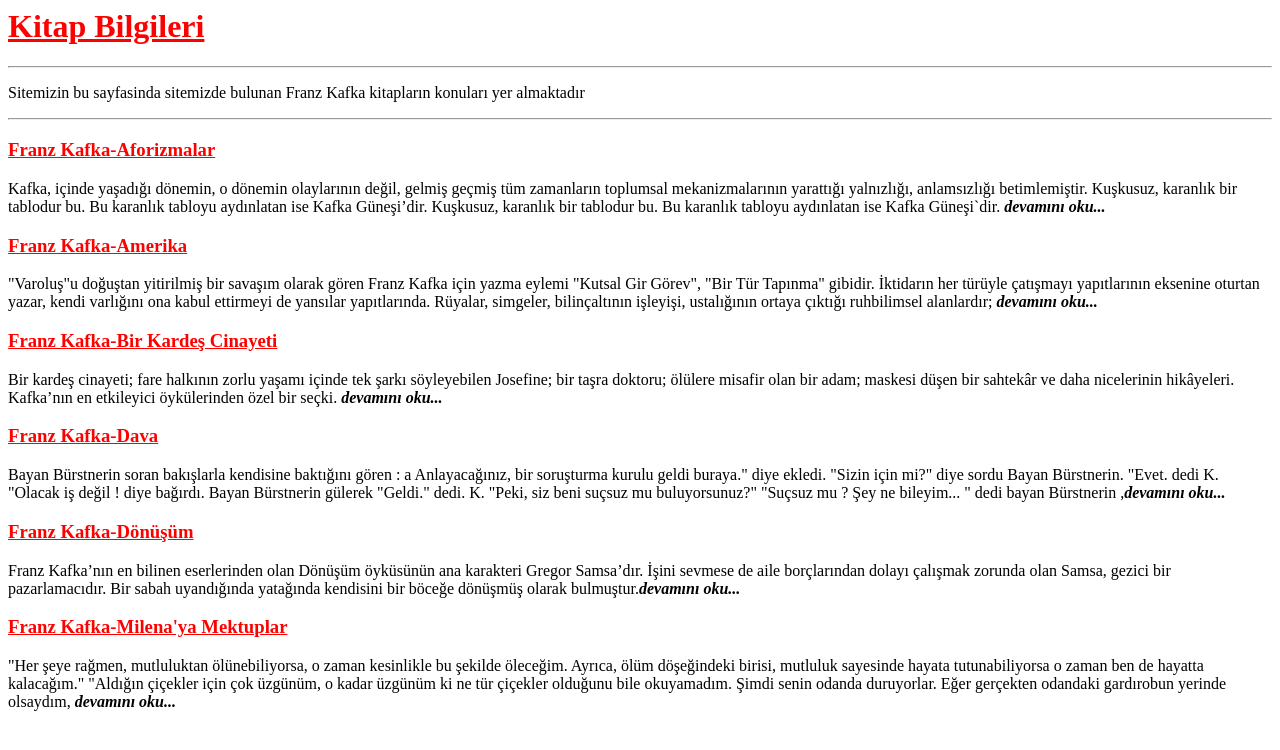
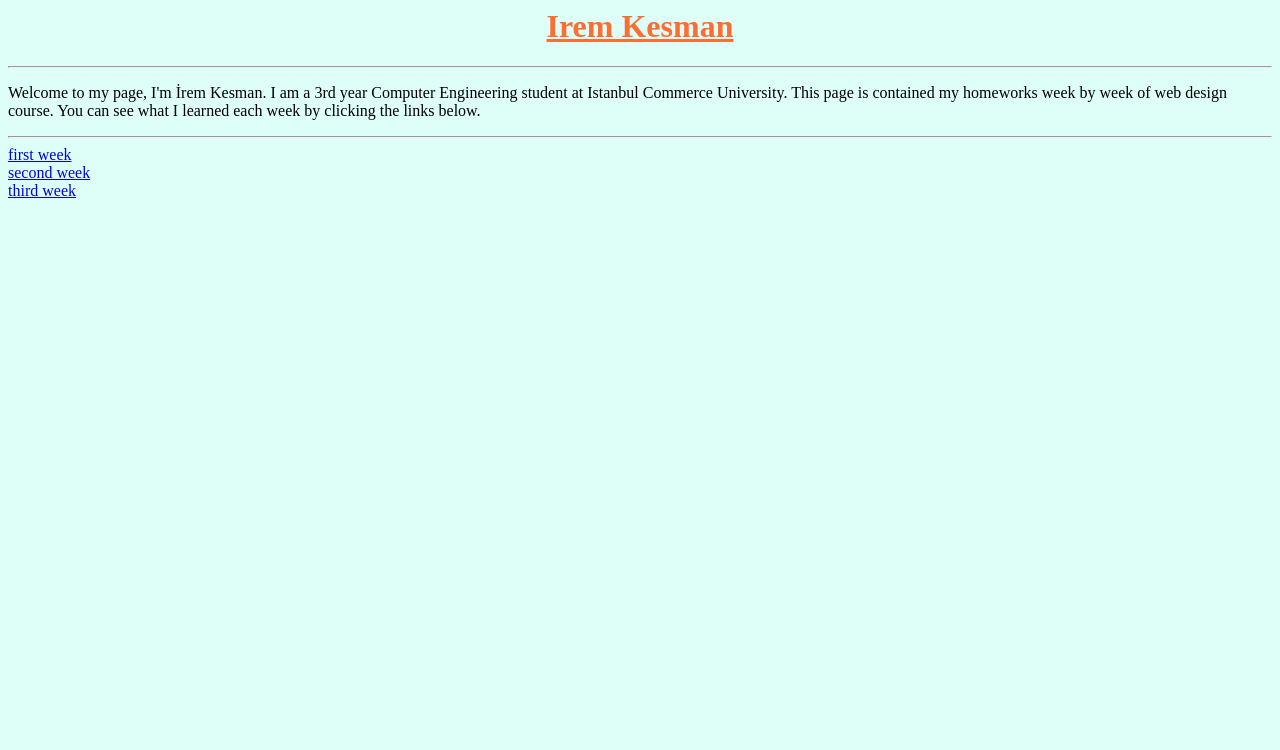
Before and after one commit to iremkesman/iremkesman.github.io, a plain HTML site: page index.html in a window 1280 px wide. Drawn offline with Linux system fonts and the light colour scheme.

Commit message:
Update index.html

```diff
--- a/index.html
+++ b/index.html
@@ -1,49 +1,23 @@
 <html>
 <head>
-<title>kitap sitesi</title>
+<title>Irem Kesman</title>
+<style>
+body{background-color:#defff7;}
+h1{color:#ff6d33;
+text-decoration:underline;}
+</style>
 </head>
 
 <body>
-
-<span style="color: red;"><h1><u>Kitap Bilgileri</u></h1></span>
-
-<hr/>
-
-<p>Sitemizin bu sayfasinda sitemizde bulunan Franz Kafka kitapların konuları yer almaktadır</p><hr>
-
-<span style="color: red;"><h3><u>Franz Kafka-Aforizmalar</u></h3></span>
-<p>Kafka, içinde yaşadığı dönemin, o dönemin olaylarının değil, gelmiş geçmiş tüm zamanların toplumsal mekanizmalarının
-yarattığı yalnızlığı, anlamsızlığı betimlemiştir. Kuşkusuz, karanlık bir tablodur bu. Bu karanlık tabloyu aydınlatan ise Kafka
-Güneşi’dir. Kuşkusuz, karanlık bir tablodur bu. Bu karanlık tabloyu aydınlatan ise Kafka Güneşi`dir. <em><b>devamını oku...</b></em></p>
-
-<span style="color: red;"><h3><u>Franz Kafka-Amerika</u></h3></span>
-<p>"Varoluş"u doğuştan yitirilmiş bir savaşım olarak gören Franz Kafka için yazma eylemi "Kutsal Gir Görev", "Bir Tür Tapınma"
-gibidir. İktidarın her türüyle çatışmayı yapıtlarının eksenine oturtan yazar, kendi varlığını ona kabul ettirmeyi de yansılar
-yapıtlarında. Rüyalar, simgeler, bilinçaltının işleyişi, ustalığının ortaya çıktığı ruhbilimsel alanlardır; <em><b>devamını oku...</b></em></p>
-
-<span style="color: red;"><h3><u>Franz Kafka-Bir Kardeş Cinayeti</u></h3></span>
-<p>Bir kardeş cinayeti; fare halkının zorlu yaşamı içinde tek şarkı söyleyebilen Josefine; bir taşra doktoru; ölülere misafir olan bir
-adam; maskesi düşen bir sahtekâr ve daha nicelerinin hikâyeleri. Kafka’nın en etkileyici öykülerinden özel bir seçki. <em><b>devamını oku...</b></em></p>
-
-<span style="color: red;"><h3><u>Franz Kafka-Dava</u></h3></span>
-<p>Bayan Bürstnerin soran bakışlarla kendisine   baktığını gören : a Anlayacağınız, bir soruşturma kurulu geldi buraya."
-diye ekledi. "Sizin için mi?" diye sordu Bayan Bürstnerin.
-"Evet. dedi K. "Olacak iş değil ! diye bağırdı. Bayan Bürstnerin  gülerek "Geldi." dedi. K. "Peki, siz beni suçsuz mu
-buluyorsunuz?" "Suçsuz mu ? Şey ne bileyim... " dedi bayan Bürstnerin ,<em><b>devamını oku...</b></em></p>
-
-<span style="color: red;"><h3><u>Franz Kafka-Dönüşüm</u></h3></span>
-<p>Franz Kafka’nın en bilinen eserlerinden olan Dönüşüm öyküsünün ana karakteri Gregor Samsa’dır.
-İşini sevmese de aile borçlarından dolayı çalışmak zorunda olan Samsa, gezici bir pazarlamacıdır.
-Bir sabah uyandığında yatağında kendisini bir böceğe dönüşmüş olarak bulmuştur.<em><b>devamını oku...</b></em></p>
-
-<span style="color: red;"><h3><u>Franz Kafka-Milena'ya Mektuplar</u></h3></span>
-<p>"Her şeye rağmen, mutluluktan ölünebiliyorsa, o zaman kesinlikle bu şekilde öleceğim. Ayrıca, ölüm döşeğindeki birisi,
-mutluluk sayesinde hayata tutunabiliyorsa o zaman ben de hayatta kalacağım."
-"Aldığın çiçekler için çok üzgünüm, o kadar üzgünüm ki ne tür çiçekler olduğunu bile okuyamadım. Şimdi senin odanda duruyorlar.
-Eğer gerçekten odandaki gardırobun yerinde olsaydım, <em><b>devamını oku...</b></em></p>
+<h1 align=center>Irem Kesman</h1><hr/>
+<p>Welcome to my page, I'm İrem Kesman. I am a 3rd year Computer Engineering student at Istanbul Commerce University.
+This page is contained my homeworks week by week of web design course. You can see what I learned each week by clicking
+the links below.</p><hr/>
 
 
-
+<a href="index.html">first week</a><br/>
+<a href="index2.html">second week</a><br/>
+<a href="index3.html">third week</a>
 </body>
 
 </html>
```
